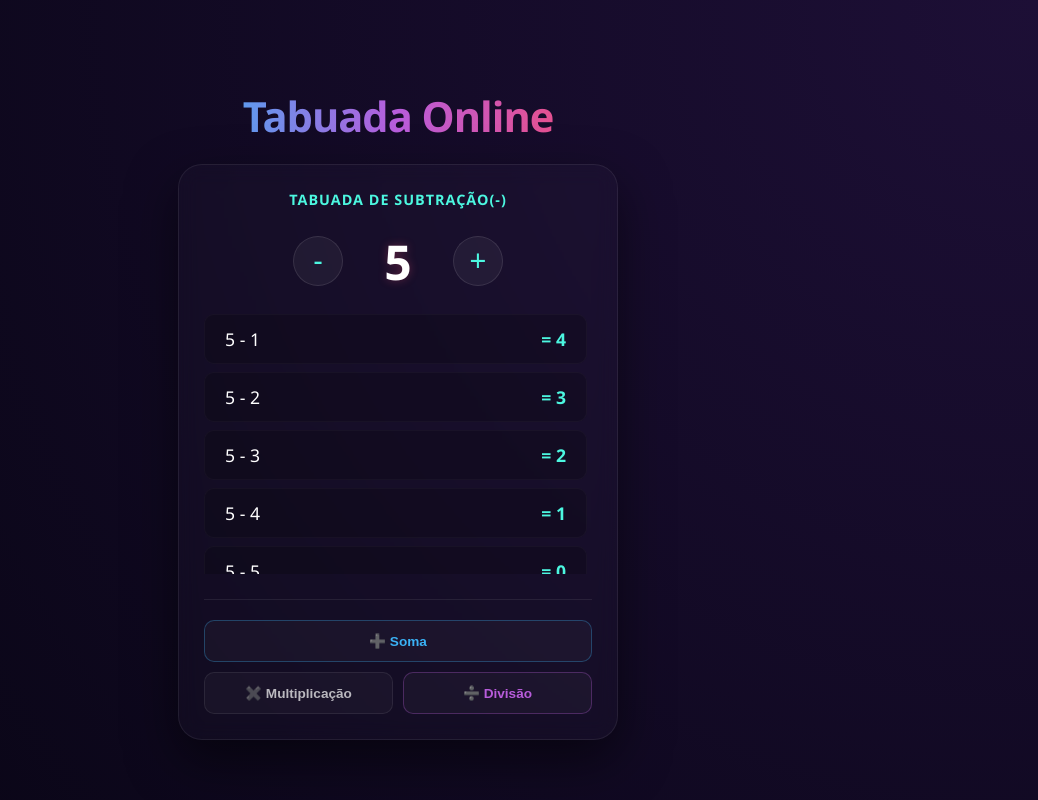
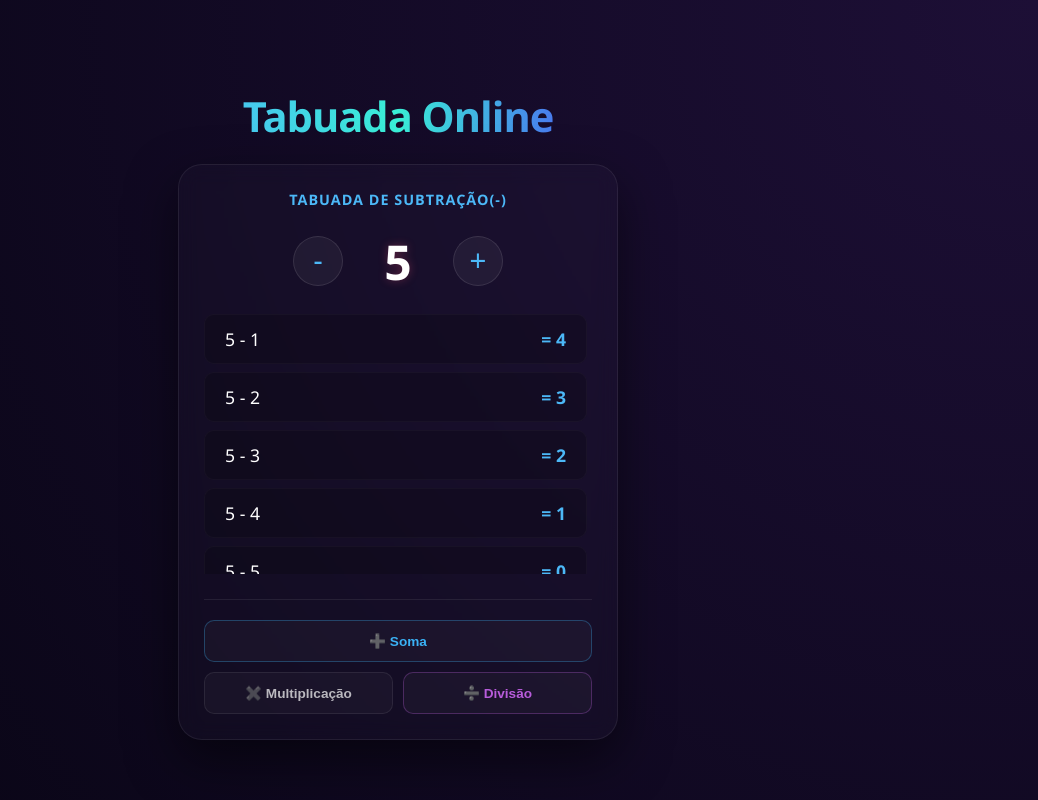
Before and after one commit to Bryan1401-source/One-Piece, a plain HTML site: page pagina_2.html in a window 1280 px wide. Shown: the whole page, without its empty margins (242-1280 px from the left). Drawn offline with Linux system fonts and the light colour scheme.

Commit message:
feito a troca de cores das paginas 2 e 4

```diff
--- a/pagina_2.css
+++ b/pagina_2.css
@@ -21,7 +21,7 @@ body {
     font-size: 2.6rem;
     font-weight: 800;
     margin-bottom: 20px;
-    background: linear-gradient(90deg, #3bb2f5 0%, #b85cdb 50%, #f74c72 100%);
+    background: linear-gradient(90deg, #4cb8f7 0%, #39eed6 50%, #4f4cf7 100%);
     -webkit-background-clip: text;
     -webkit-text-fill-color: transparent;
     text-align: center;
@@ -38,7 +38,7 @@ body {
 }
 
 .subtitle {
-    color: #4cf7e0;
+    color: #4cb8f7;
     font-size: 0.9rem;
     margin-bottom: 20px;
     text-transform: uppercase;
@@ -58,7 +58,7 @@ body {
 .btn-seta {
     background: rgba(255, 255, 255, 0.05);
     border: 1px solid rgba(255, 255, 255, 0.1);
-    color: #4cf7e0;
+    color: #4cb8f7;
     font-size: 1.8rem;
     width: 50px;
     height: 50px;
@@ -71,7 +71,7 @@ body {
 }
 
 .btn-seta:hover {
-    background: #4cf7e0;
+    background: #4cb8f7;
     color: #000;
     transform: scale(1.1);
 }
@@ -108,7 +108,7 @@ body {
 }
 
 .linha-tabuada span:last-child {
-    color: #4cf7e0;
+    color: #4cb8f7;
     font-weight: 700;
 }
 
--- a/pagina_4.css
+++ b/pagina_4.css
@@ -21,7 +21,7 @@ body {
     font-size: 2.6rem;
     font-weight: 800;
     margin-bottom: 20px;
-    background: linear-gradient(90deg, #3bb2f5 0%, #b85cdb 50%, #f74c72 100%);
+    background: linear-gradient(90deg, #7df74c 0%, #96fa5c 50%, #378d06 100%);
     -webkit-background-clip: text;
     -webkit-text-fill-color: transparent;
     text-align: center;
```
